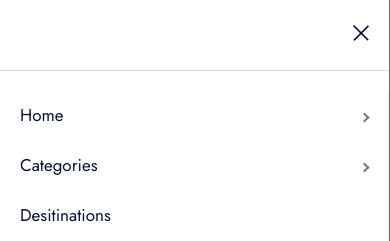
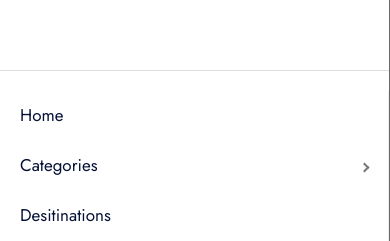
Before and after one commit to DanishQ1011/Sahara, a Next.js app: page /404 in a window 390 px wide. Both pictures are taken after a click on the button 360 px from the left and 39 px from the top of the page. Shown: the top 241 px of the page. Built offline with nearby package versions, Linux system fonts and the light colour scheme.

Commit message:
Logout confirmation added

```diff
--- a/components/header/MobileMenu.jsx
+++ b/components/header/MobileMenu.jsx
@@ -68,7 +68,7 @@ const MobileMenu = () => {
           data-bs-dismiss="offcanvas"
           aria-label="Close"
         >
-          <i className="icon icon-close"></i>
+          {/* <i className="icon icon-close"></i> */}
         </div>
         {/* icon close */}
       </div>
@@ -78,22 +78,17 @@ const MobileMenu = () => {
         <Sidebar width="400" backgroundColor="#fff">
 
           <Menu>
-            <SubMenu label="Home" className={ homeItems.some((item=>item.routePath?.split('/')[1] == pathname.split('/')[1])) ? "menu-active-link":''}>
-              {homeItems.map((item, i) => (
             <MenuItem
-                  key={i}
-                  onClick={()=>router.push(item.routePath)}
+              onClick={()=>router.push("/")}
               className={
-                    isActiveLink(item.routePath, pathname)
+                pathname === "/"
                   ? "menu-active-link"
-                      : "inactive-menu"
+                  : ""
               }
 
               >
-                  {item.name}
+                Home
             </MenuItem>
-              ))}
-            </SubMenu>
             {/* End  All Home Menu */}
 
             <SubMenu label="Categories" className={isActiveParent ? 'menu-active-link':'' }>
--- a/data/mainMenuData.js
+++ b/data/mainMenuData.js
@@ -3,42 +3,42 @@ export const homeItems = [
     name: "Home 01",
     routePath: "/",
   },
-  {
-    name: "Home 02",
-    routePath: "/home_2",
-  },
-  {
-    name: "Home 03",
-    routePath: "/home_3",
-  },
-  {
-    name: "Home 04",
-    routePath: "/home_4",
-  },
-  {
-    name: "Home 05",
-    routePath: "/home_5",
-  },
-  {
-    name: "Home 06",
-    routePath: "/home_6",
-  },
-  {
-    name: "Home 07",
-    routePath: "/home_7",
-  },
-  {
-    name: "Home 08",
-    routePath: "/home_8",
-  },
-  {
-    name: "Home 09",
-    routePath: "/home_9",
-  },
-  {
-    name: "Home 10",
-    routePath: "/home_10",
-  },
+  // {
+  //   name: "Home 02",
+  //   routePath: "/home_2",
+  // },
+  // {
+  //   name: "Home 03",
+  //   routePath: "/home_3",
+  // },
+  // {
+  //   name: "Home 04",
+  //   routePath: "/home_4",
+  // },
+  // {
+  //   name: "Home 05",
+  //   routePath: "/home_5",
+  // },
+  // {
+  //   name: "Home 06",
+  //   routePath: "/home_6",
+  // },
+  // {
+  //   name: "Home 07",
+  //   routePath: "/home_7",
+  // },
+  // {
+  //   name: "Home 08",
+  //   routePath: "/home_8",
+  // },
+  // {
+  //   name: "Home 09",
+  //   routePath: "/home_9",
+  // },
+  // {
+  //   name: "Home 10",
+  //   routePath: "/home_10",
+  // },
 ];
 export const blogItems = [
   {
```
Also changed, not shown: components/header/header-1/index.jsx (+9 -4 lines). Lines whose indentation alone changed are shown as unchanged.
